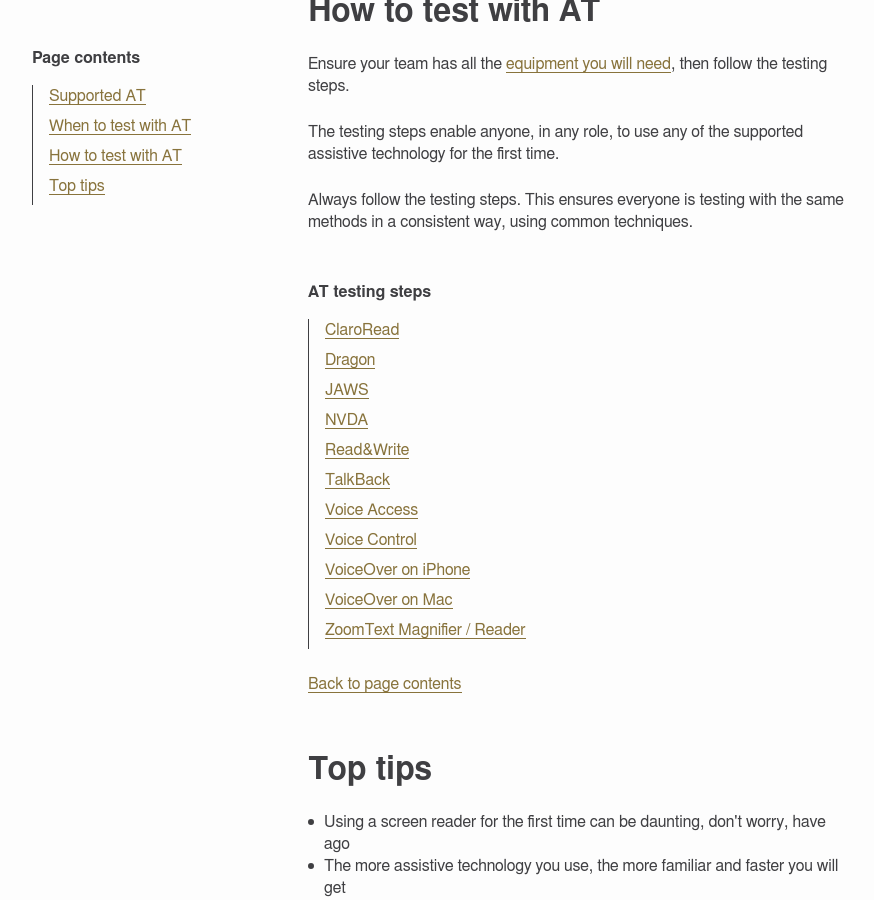
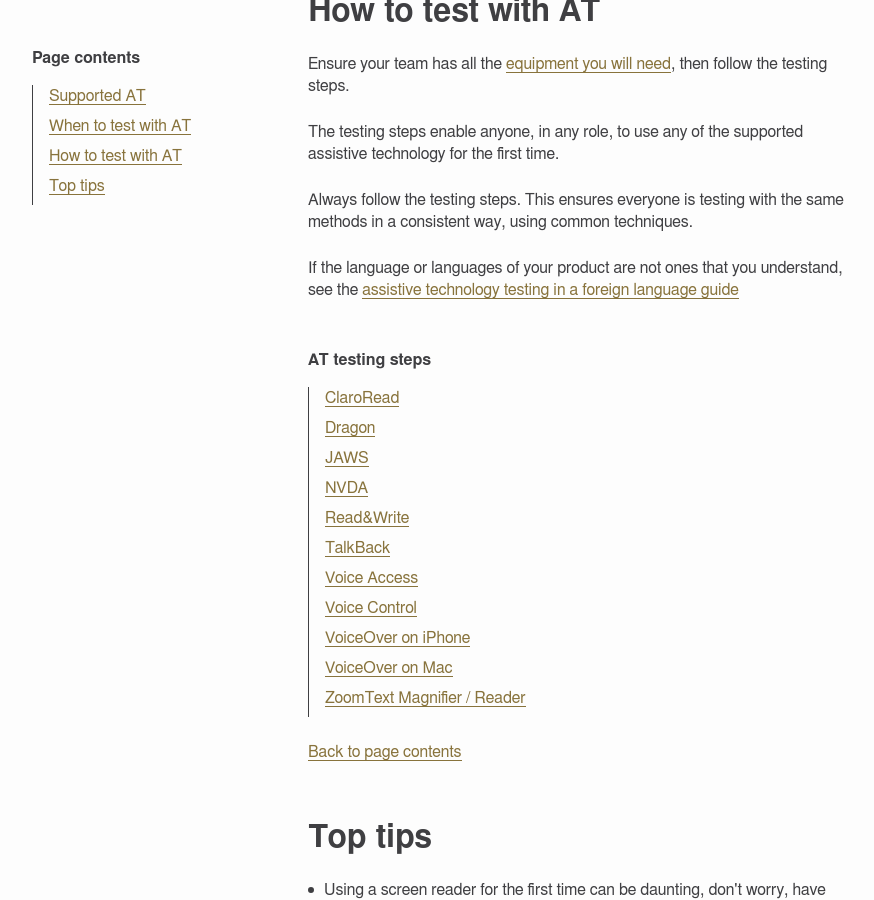
Before and after one commit to bbc/accessibility-news-and-you, a Jekyll site: the page assistive-technology/testing.html, which Jekyll copies as it is, in a window 1280 px wide and 900 px high, scrolled down 1963 px. Shown: the whole window, without its empty margins (64-938 px from the left). Built offline with Jekyll 4.4.1, drawn with Linux system fonts in a browser that asks for light colours.

Commit message:
add link from testing page

```diff
--- a/assistive-technology/testing.html
+++ b/assistive-technology/testing.html
@@ -158,6 +158,8 @@
 
             <p>Always follow the testing steps. This ensures everyone is testing with the same methods in a consistent way, using common techniques.</p>
 
+            <p>If the language or languages of your product are not ones that you understand, see the <a href="https://bbc.github.io/accessibility-news-and-you/assistive-technology/assistive-technology-testing-in-a-foreign-language.html">assistive technology testing in a foreign language guide</a></p>
+
             <nav class="page-contents" role="navigation" aria-label="AT testing steps">
                 <strong id="at-testing-steps" class="page-contents_strong" tabindex="-1">AT testing steps</strong>
                 <ul role="list">
```
